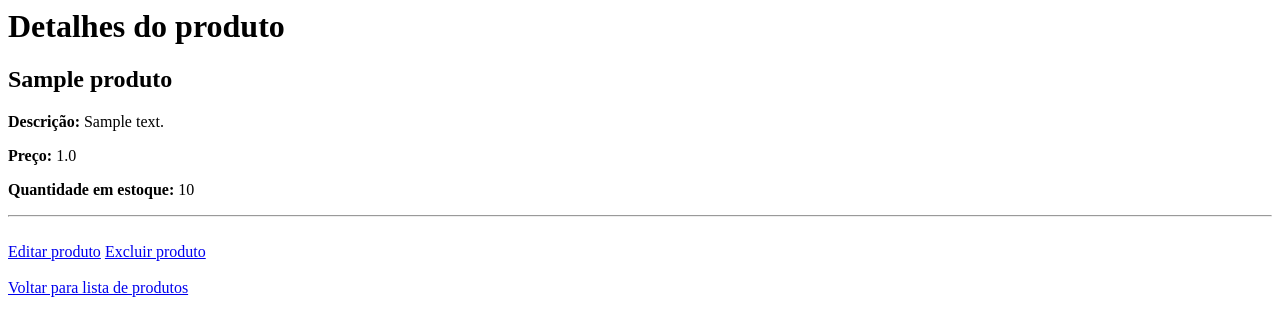
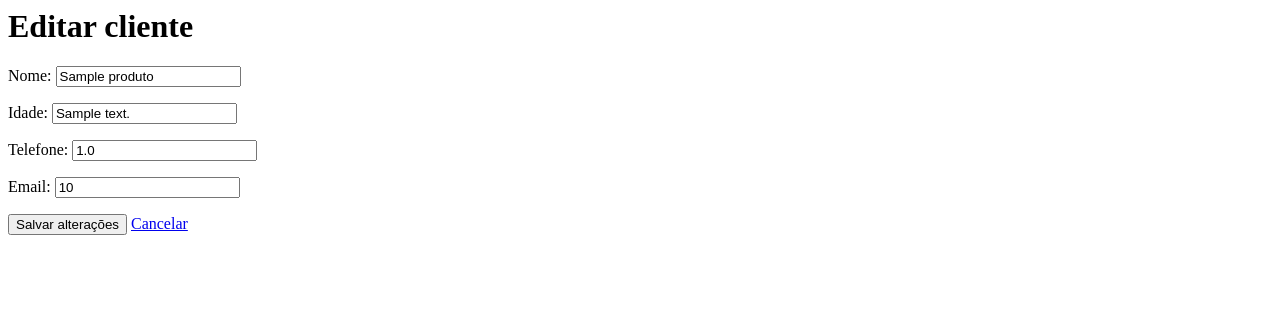
Before and after one commit to guilhermery/Gestor-CRM, a Django app: page /produtos/1/editar in a window 1280 px wide. Shown: the top 336 px of the page. Run offline with Django 5.2, Linux system fonts and the light colour scheme; tables that the repository leaves empty hold one stand-in row (values such as "Sample post").

Commit message:
feat: adiciona funcionalidade de editar e excluir produtos

```diff
--- a/produtos/templates/produtos/detalhes_produto.html
+++ b/produtos/templates/produtos/detalhes_produto.html
@@ -5,8 +5,8 @@
 <p><strong>Quantidade em estoque:</strong> {{ produto.quantidade }}</p>
 <hr>
 <br>
-<a href="{}">Editar produto</a>
-<a href="{}"
+<a href="{% url 'produtos:editar' produto.id %}">Editar produto</a>
+<a href="{% url 'produtos:excluir' produto.id %}"
    onclick="return confirm('Tem certeza que deseja excluir {{ produto.nome }}?');">
     Excluir produto
 </a>
--- /dev/null
+++ b/produtos/templates/produtos/editar_produto.html
@@ -0,0 +1,23 @@
+<h1>Editar cliente</h1>
+<form method="POST">
+    {% csrf_token %}
+    <p><label>Nome:</label>
+        <input type="text" name="nome" value="{{ produto.nome }}">
+    </p>
+
+    <p><label>Idade:</label>
+        <input type="text" name="descricao" value="{{ produto.descricao }}">
+    </p>
+
+    <p><label>Telefone:</label>
+        <input type="number" name="preco" value="{{ produto.preco }}">
+    </p>
+
+    <p><label>Email:</label>
+        <input type="number" name="quantidade" value="{{ produto.quantidade }}">
+    </p>
+
+    <button type="submit"> Salvar alterações </button>
+
+    <a href="{% url 'produtos:detalhes' produto.id %}"> Cancelar </a>
+</form>
--- a/produtos/templates/produtos/ver_produtos.html
+++ b/produtos/templates/produtos/ver_produtos.html
@@ -14,9 +14,9 @@
 
         <a href="{% url 'produtos:detalhes' produto.id %}">Ver detalhes</a>
 
-        <a href="">Editar</a>
+        <a href="{% url 'produtos:editar' produto.id %}">Editar</a>
 
-        <a href=""
+        <a href="{% url 'produtos:excluir' produto.id %}"
            onclick="return confirm('Tem certeza que deseja excluir {{ produto.nome }}?');">
             Excluir
         </a>
--- a/produtos/urls.py
+++ b/produtos/urls.py
@@ -8,6 +8,6 @@ urlpatterns = [
     path('', views.produtos, name='produtos'),
     path('novo', views.adicionar_produto, name='novo'),
     path('<int:produto_id>', views.detalhes_produto, name='detalhes'),
-    path('<int:produto_id>/editar', views.detalhes_produto, name='detalhes'),
-    path('<int:produto_id>/excluir', views.detalhes_produto, name='detalhes'),
+    path('<int:produto_id>/editar', views.editar_produto, name='editar'),
+    path('<int:produto_id>/excluir', views.excluir_produto, name='excluir'),
 ]
--- a/produtos/views.py
+++ b/produtos/views.py
@@ -19,9 +19,25 @@ def adicionar_produto(request):
             preco = preco,
             quantidade = quantidade
         )
-        return redirect('produtos')
+        return redirect('produtos:produtos')
     return render(request, 'produtos/adicionar_produtos.html')
+
+def editar_produto(request, produto_id):
+    produto = Produto.objects.get(id=produto_id)
+    if request.method == 'POST':
+        produto.nome = request.POST.get('nome')
+        produto.descricao = request.POST.get('descricao')
+        produto.preco = request.POST.get('preco')
+        produto.quantidade = request.POST.get('quantidade')
+        produto.save()
+        return redirect('produtos:detalhes', produto.id)
+    return render(request, 'produtos/editar_produto.html', {'produto': produto})
 
 def detalhes_produto(request, produto_id):
     produto = Produto.objects.get(id = produto_id)
     return render(request, 'produtos/detalhes_produto.html', {'produto': produto})
+
+def excluir_produto(request, produto_id):
+    produto = Produto.objects.get(id = produto_id)
+    produto.delete()
+    return redirect('produtos:produtos')
```
